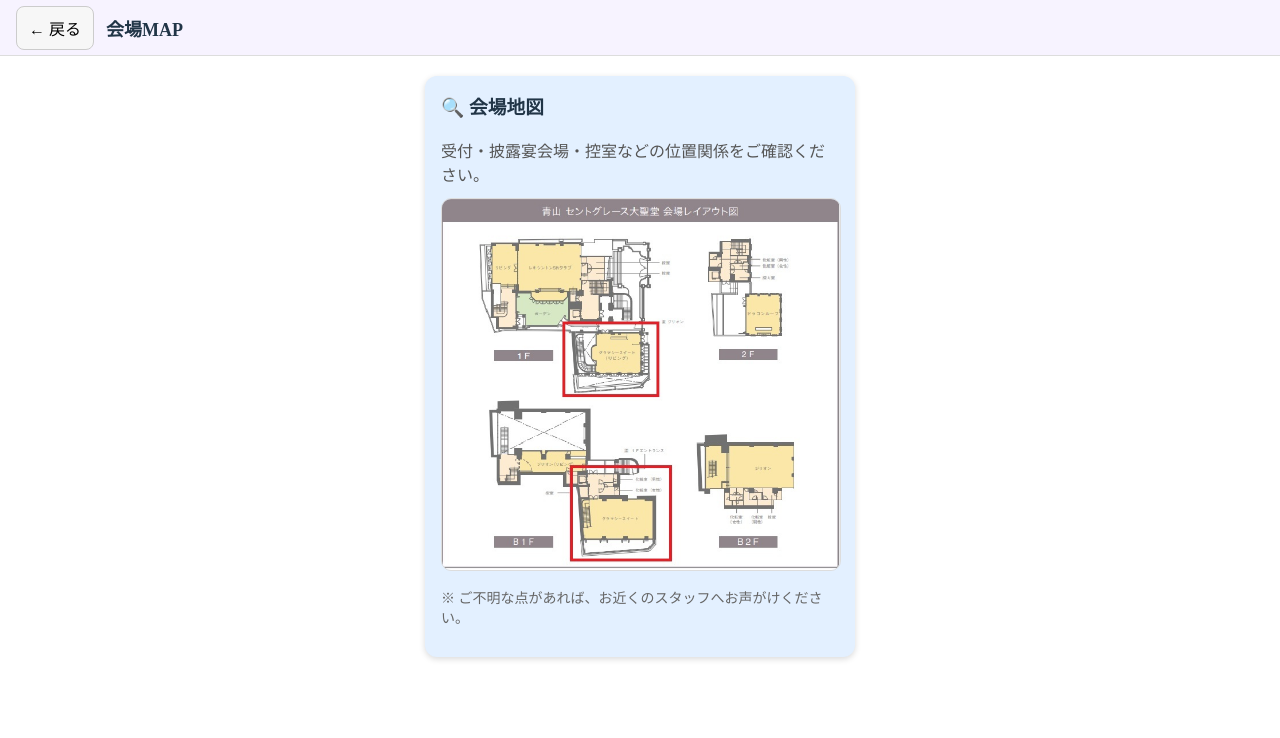
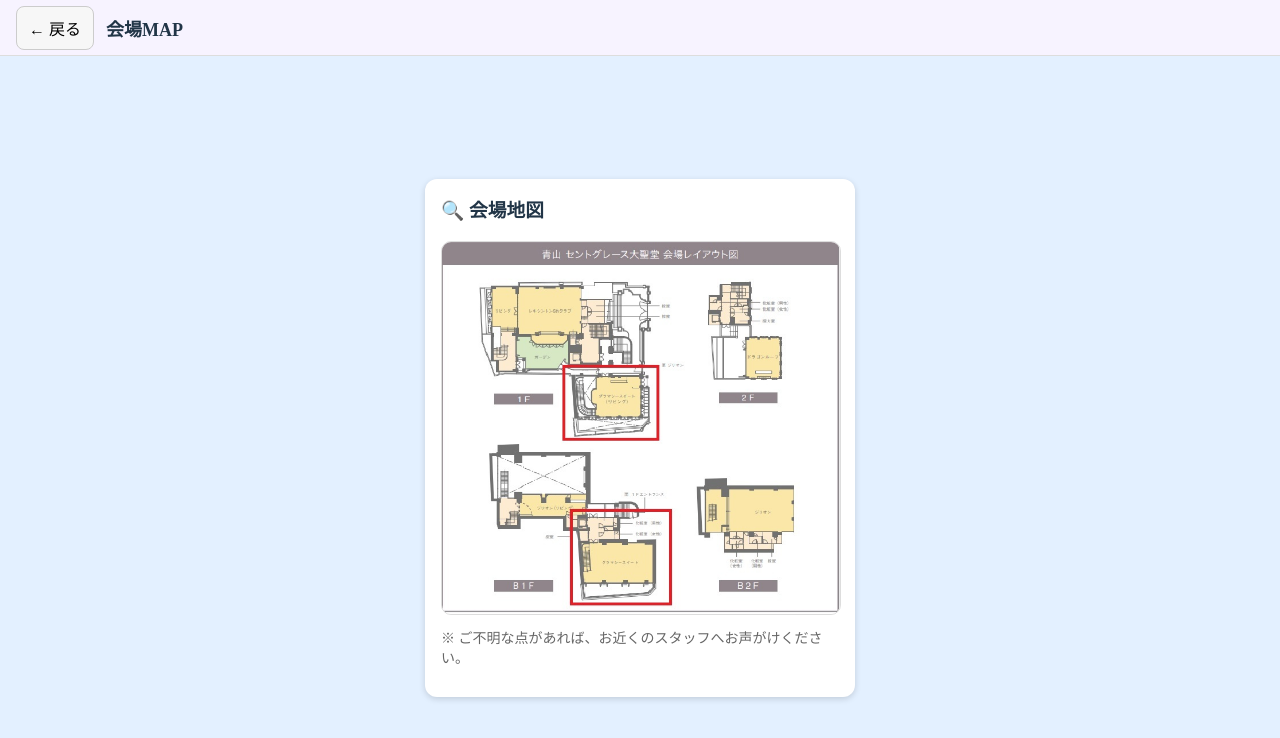
Before and after one commit to takiyama10921-droid/guest-app, a React (Vite) app: page /venueMap in a window 1280 px wide. Shown: the top 738 px of the page. Built offline with nearby package versions, Linux system fonts and the light colour scheme.

Commit message:
縦スクロール修正

```diff
--- a/src/pages/VenueMapPage.tsx
+++ b/src/pages/VenueMapPage.tsx
@@ -4,65 +4,58 @@ import mapImage from "../assets/map.jpg";
 
 const VenueMapPage: React.FC = () => {
   useEffect(() => {
-      window.scrollTo(0, 0);
-    }, []);
+    window.scrollTo(0, 0);
+  }, []);
+
   return (
     <div
       style={{
-        height: 'auto', // 画面全体
-        display: 'flex',
-        flexDirection: 'column',
-        overflow: 'hidden', // ページ全体のスクロール禁止
+        height: "100dvh",
+        display: "flex",
+        flexDirection: "column",
+        overflow: "hidden", // ★ 全体スクロール禁止
+        backgroundColor: "#e3f0ff",
       }}
     >
-      {/* 固定ヘッダー */}
+      {/* ヘッダー */}
       <Header title=" 会場MAP" />
 
-      {/* 固定ヘッダーの下だけスクロール領域にする */}
+      {/* コンテンツ（スクロールさせない） */}
       <div
         style={{
           flex: 1,
-          overflowY: 'auto', // ← スクロールはここだけ
-          padding: '76px 0 20px', // ヘッダー分＋余白
-          display: 'flex',
-          justifyContent: 'center',
+          paddingTop: "76px", // ヘッダー分
+          display: "flex",
+          justifyContent: "center",
+          alignItems: "center",
         }}
       >
         <div
           style={{
-            width: '90%',
-            maxWidth: '430px',
-            background: '#ffffff',
-            padding: '16px',
-            borderRadius: '12px',
-            boxShadow: '0 2px 6px rgba(0,0,0,0.15)',
-            textAlign: 'left',
-            boxSizing: 'border-box',
-            backgroundColor: '#e3f0ff',
-            // ★ 追加：カード自体の高さを画面に収める
-            maxHeight: 'calc(100dvh - 100px)',
-            overflowY: 'auto',
+            width: "90%",
+            maxWidth: "430px",
+            background: "#fff",
+            padding: "16px",
+            borderRadius: "12px",
+            boxShadow: "0 2px 6px rgba(0,0,0,0.15)",
+            boxSizing: "border-box",
           }}
         >
           <h3 style={{ marginTop: 0 }}>🔍 会場地図</h3>
-          <p style={{ margin: '4px 0 12px', color: '#555' }}>
-            受付・披露宴会場・控室などの位置関係をご確認ください。
-          </p>
 
           <img
             src={mapImage}
             alt="会場MAP"
             style={{
-              width: '100%',
-              height: 'auto',
-              maxHeight: 'calc(100dvh - 140px)', // ★★ これが超重要 ★★
-              objectFit: 'contain', // はみ出さず収める
-              borderRadius: '10px',
-              border: '1px solid #ddd',
+              width: "100%",
+              maxHeight: "calc(100dvh - 200px)", // ★ 画面内に必ず収める
+              objectFit: "contain",
+              borderRadius: "10px",
+              border: "1px solid #ddd",
             }}
           />
 
-          <p style={{ marginTop: '12px', color: '#666', fontSize: '14px' }}>
+          <p style={{ marginTop: "8px", color: "#666", fontSize: "14px" }}>
             ※ ご不明な点があれば、お近くのスタッフへお声がけください。
           </p>
         </div>
```
